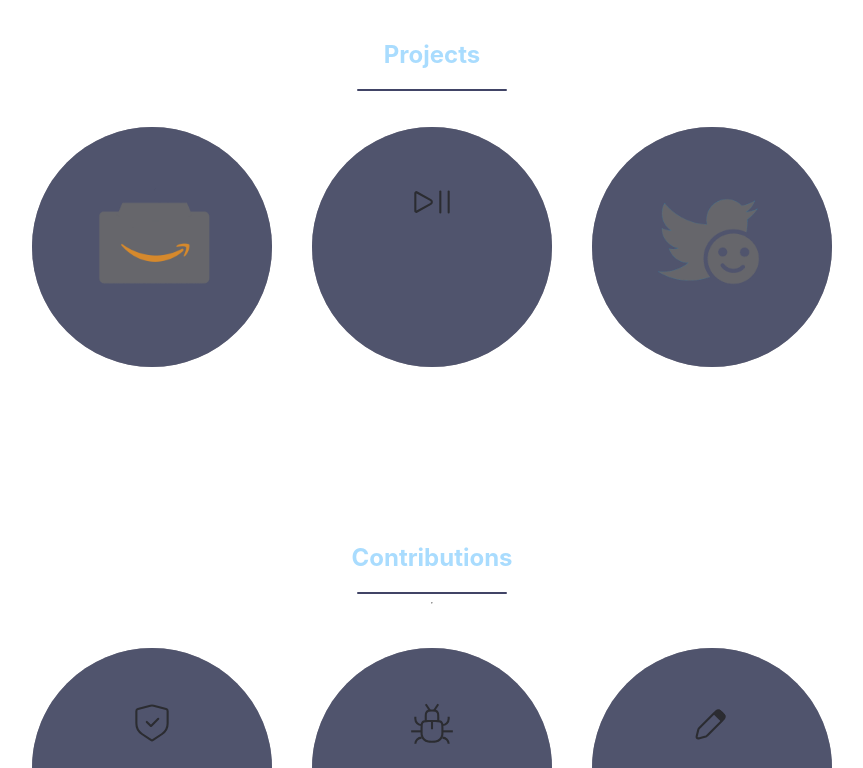
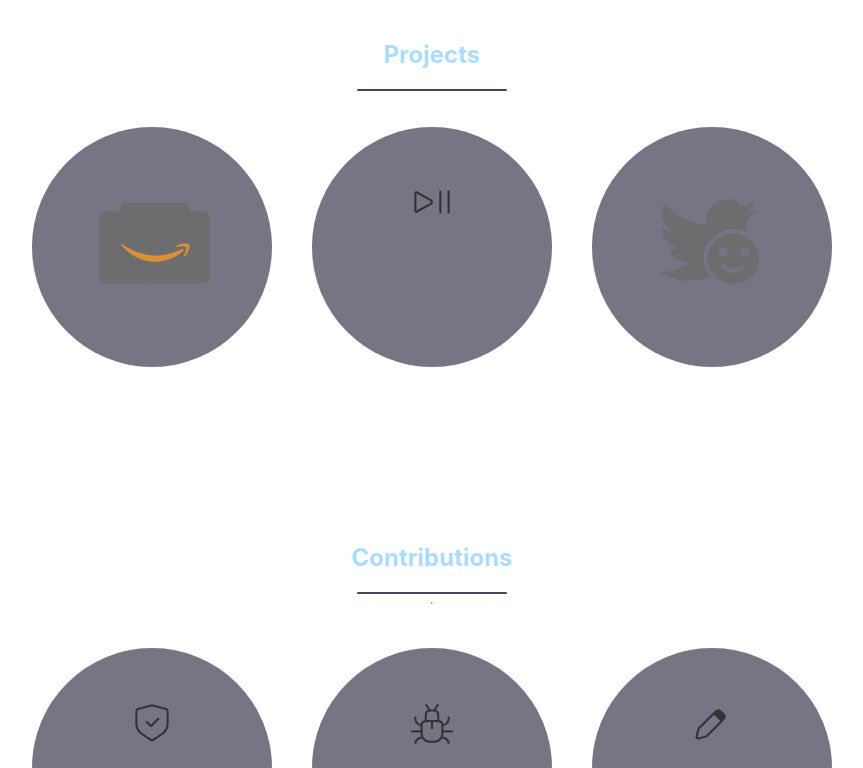
Before and after one commit to NikoRaisanen/personal-website, a React (Create React App) app: page / in a window 1280 px wide. Shown: the part 900-1668 px from the top of the page, without its empty margins (208-1071 px from the left). Built offline with nearby package versions, Linux system fonts and the light colour scheme.

Commit message:
made overlay layer more transparent, adjust gallery text color

```diff
--- a/src/App.css
+++ b/src/App.css
@@ -101,7 +101,7 @@
     left: 0;
     text-align: center;
     /* color: #bddff5; */
-    color: #837ba2;
+    color: #FAF9F6;
     text-shadow: 1px 1px 1px black;
     font-weight: 650;
     font-size: 20px;
@@ -117,7 +117,7 @@
     position: absolute;
     /* background-color: #99cde0b4;  */
     background-color: #464d68;
-    opacity: .845;
+    opacity: .2;
     top: 20px;
     left: 20px;
     width: 240px;
```
